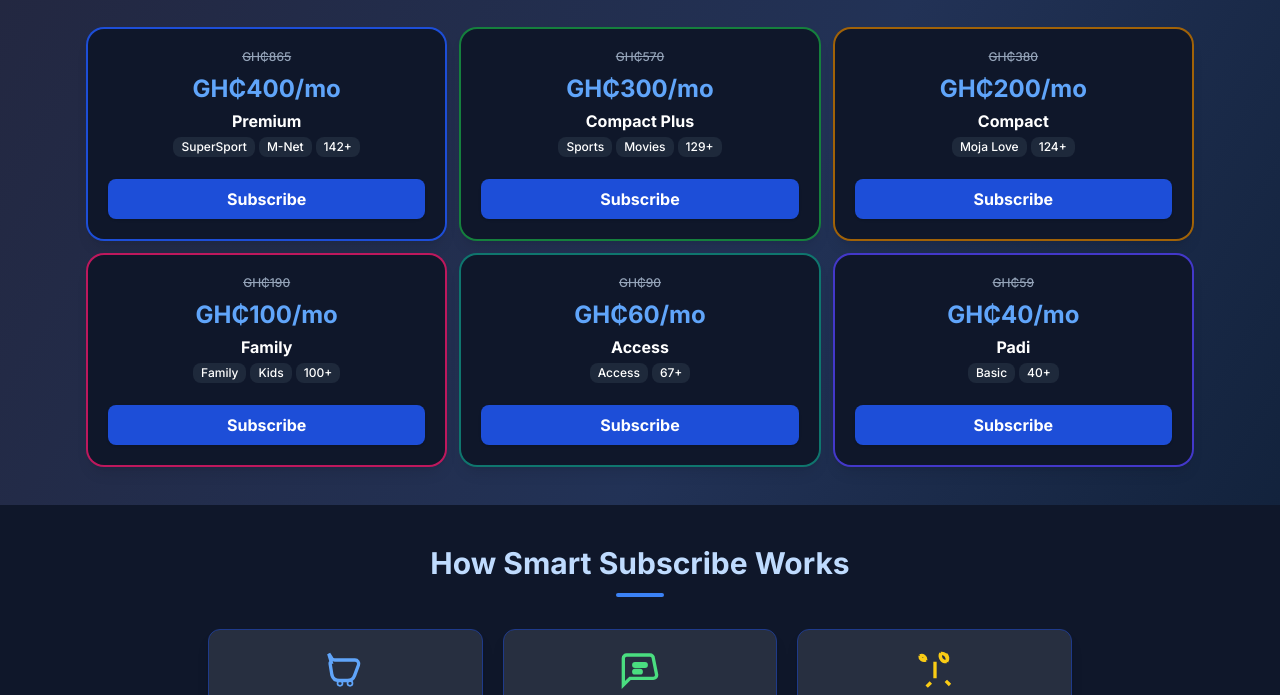
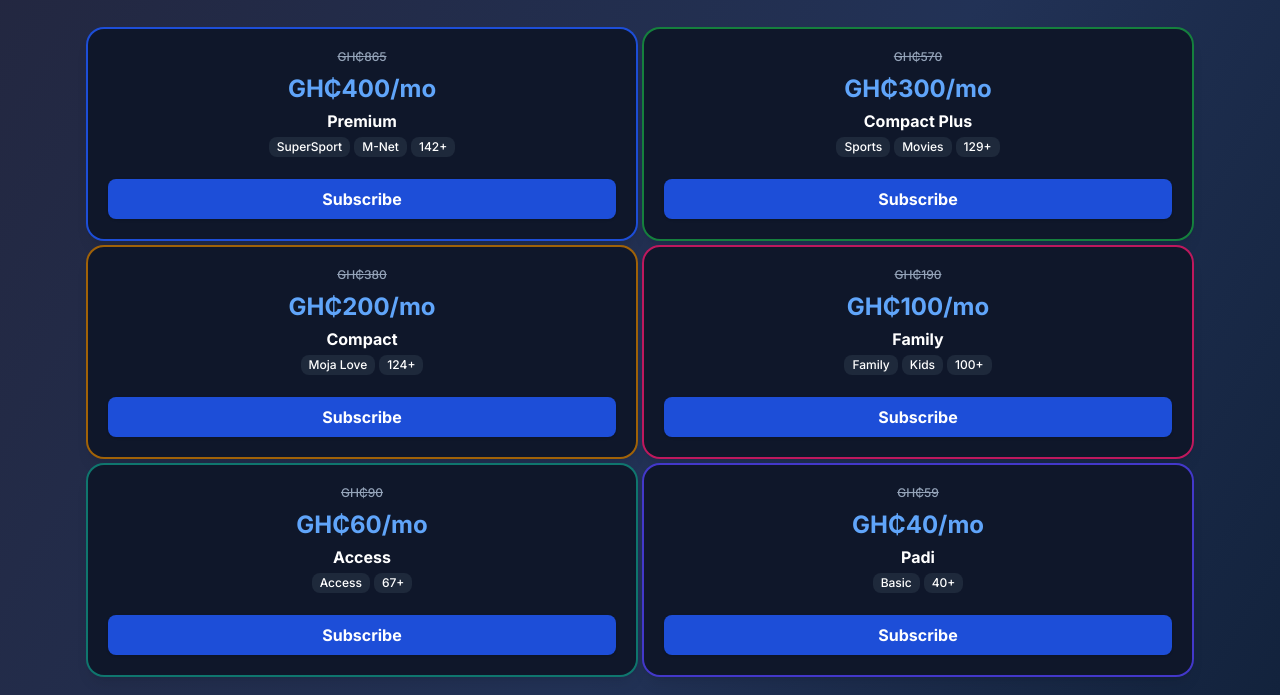
Before and after one commit to iamrichid/dstv-subscription-service, a website built with Vite: page index.html in a window 1280 px wide. Shown: the part 515-1210 px from the top of the page. Built offline with nearby package versions, Linux system fonts and the light colour scheme.

Commit message:
fix: adjust grid layout for DSTV packages section

```diff
--- a/index.html
+++ b/index.html
@@ -66,7 +66,7 @@
   <!-- Packages Section -->
   <section id="packages" class="max-w-6xl mx-auto py-10 px-6">
     <h3 class="text-3xl font-bold text-blue-300 mb-8 text-center">DSTV Packages & Savings</h3>
-    <ul id="plans" class="grid grid-cols-1 sm:grid-cols-2 md:grid-cols-3 gap-4"></ul>
+    <ul id="plans" class="grid grid-cols-2 sm:grid-cols-2 md:grid-cols-2 gap-2"></ul>
   </section>
 
   <!-- How It Works Section -->
```
